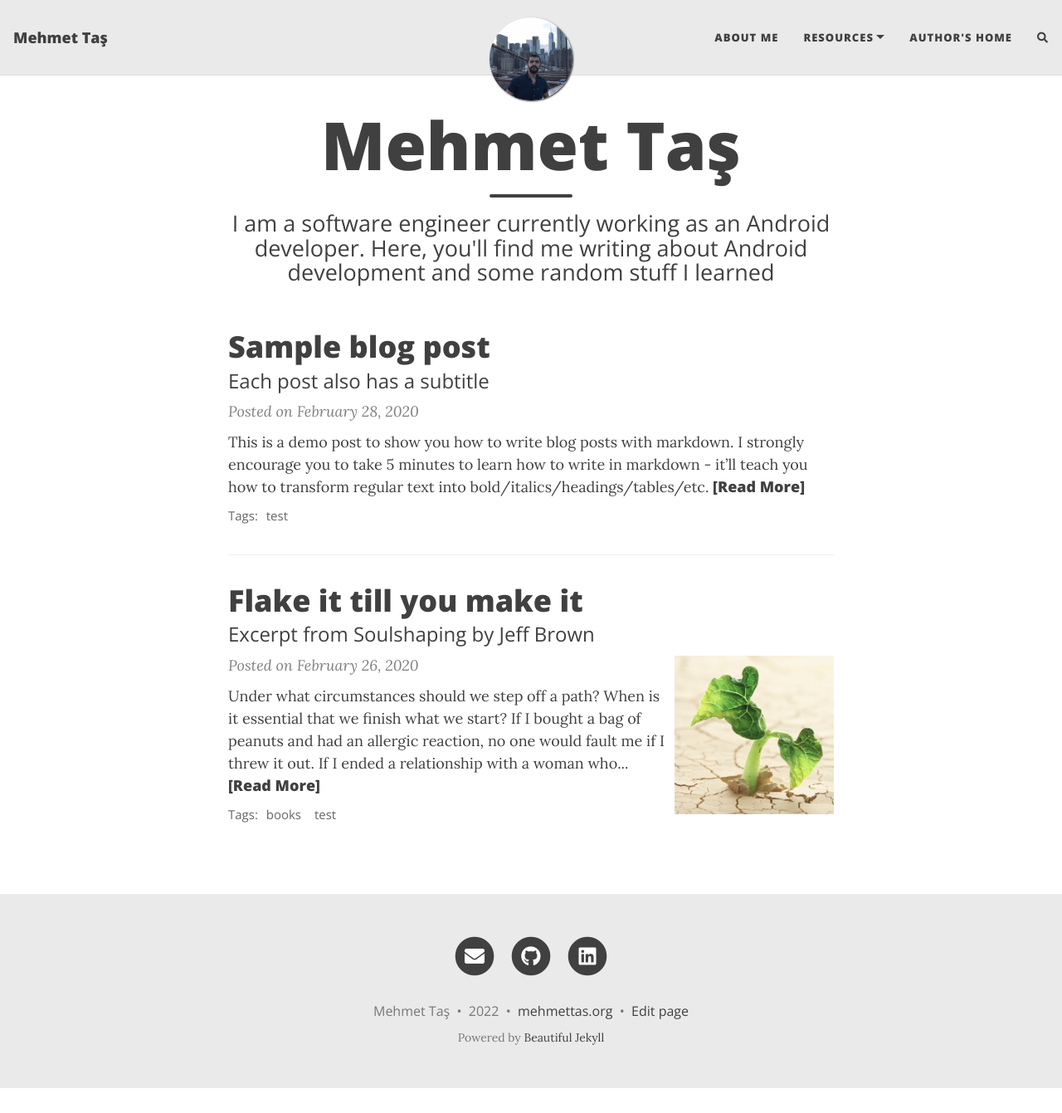
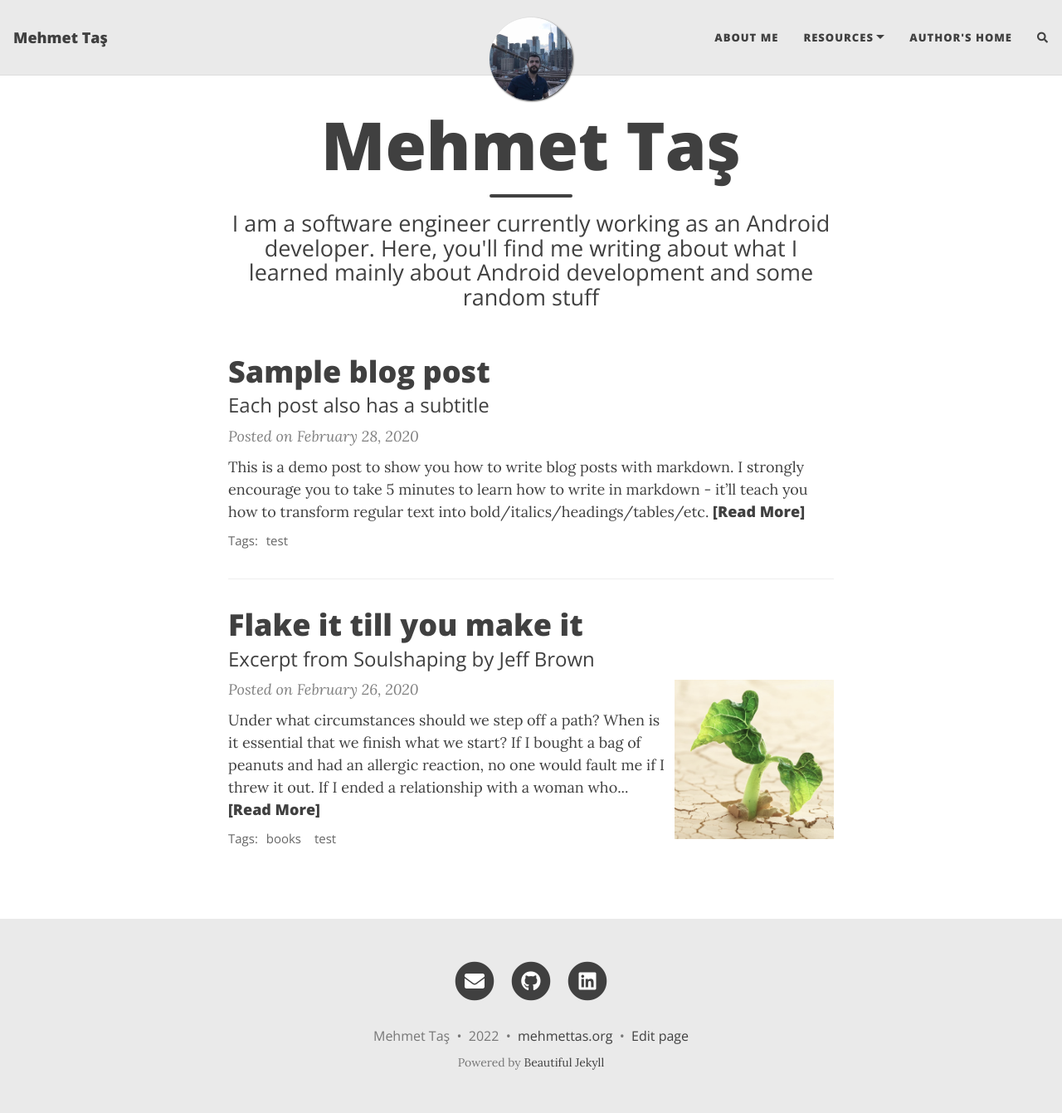
Before and after one commit to mehmettas/mehmettas.site, a Jekyll site: the page built from index.html, in a window 1280 px wide and 1341 px high. Shown: the whole window at 83% size. Built offline with Jekyll 4.4.1, drawn with Linux system fonts in a browser that asks for light colours; nearby versions of some CDN libraries; the list of posts is cut into pages by our own code; comment, search, counter and statistics services are not loaded.

Commit message:
update title

```diff
--- a/index.html
+++ b/index.html
@@ -1,5 +1,5 @@
 ---
 layout: home
 title: Mehmet Taş
-subtitle: I am a software engineer currently working as an Android developer. Here, you'll find me writing about Android development and some random stuff I learned
+subtitle: I am a software engineer currently working as an Android developer. Here, you'll find me writing about what I learned mainly about Android development and some random stuff
 ---
```
